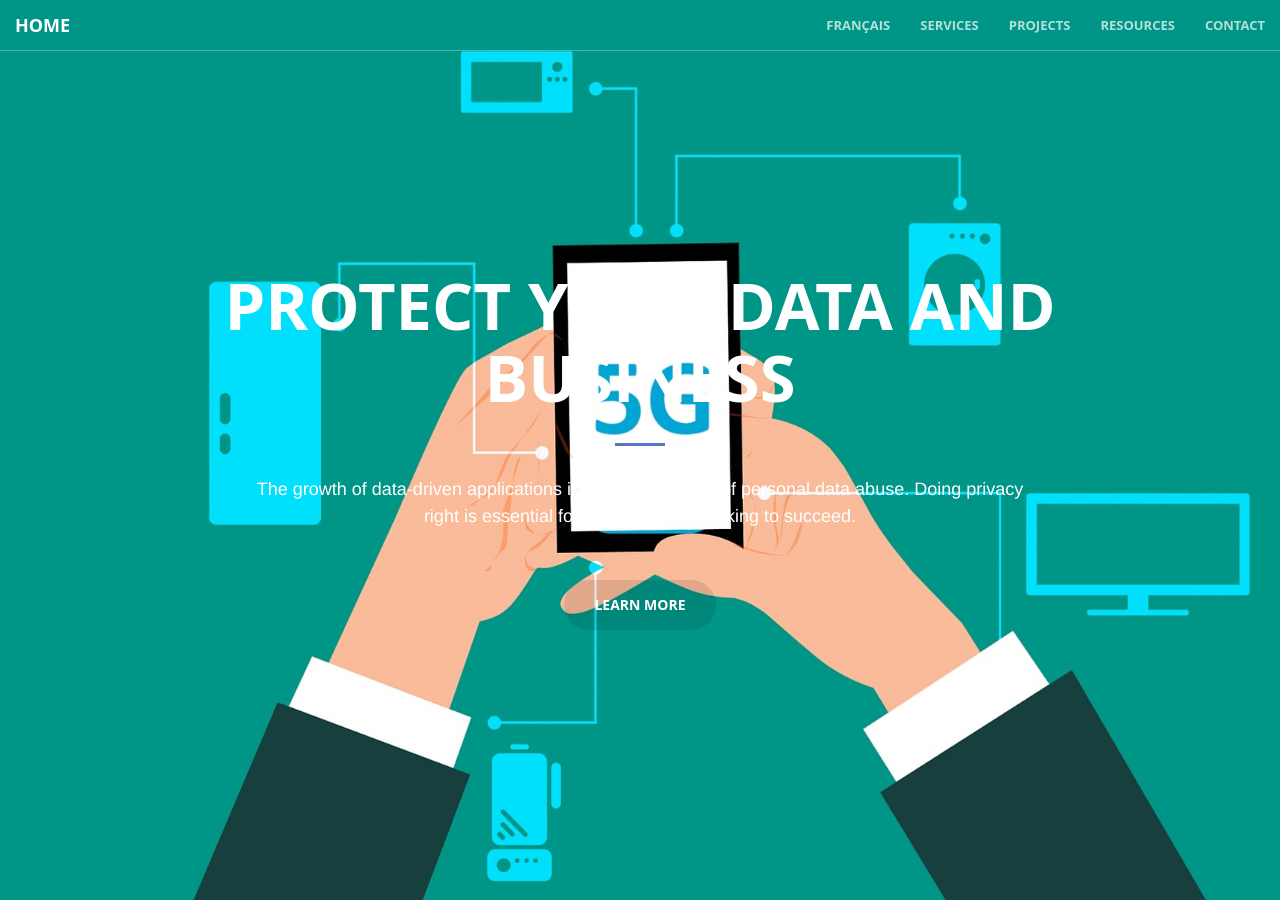
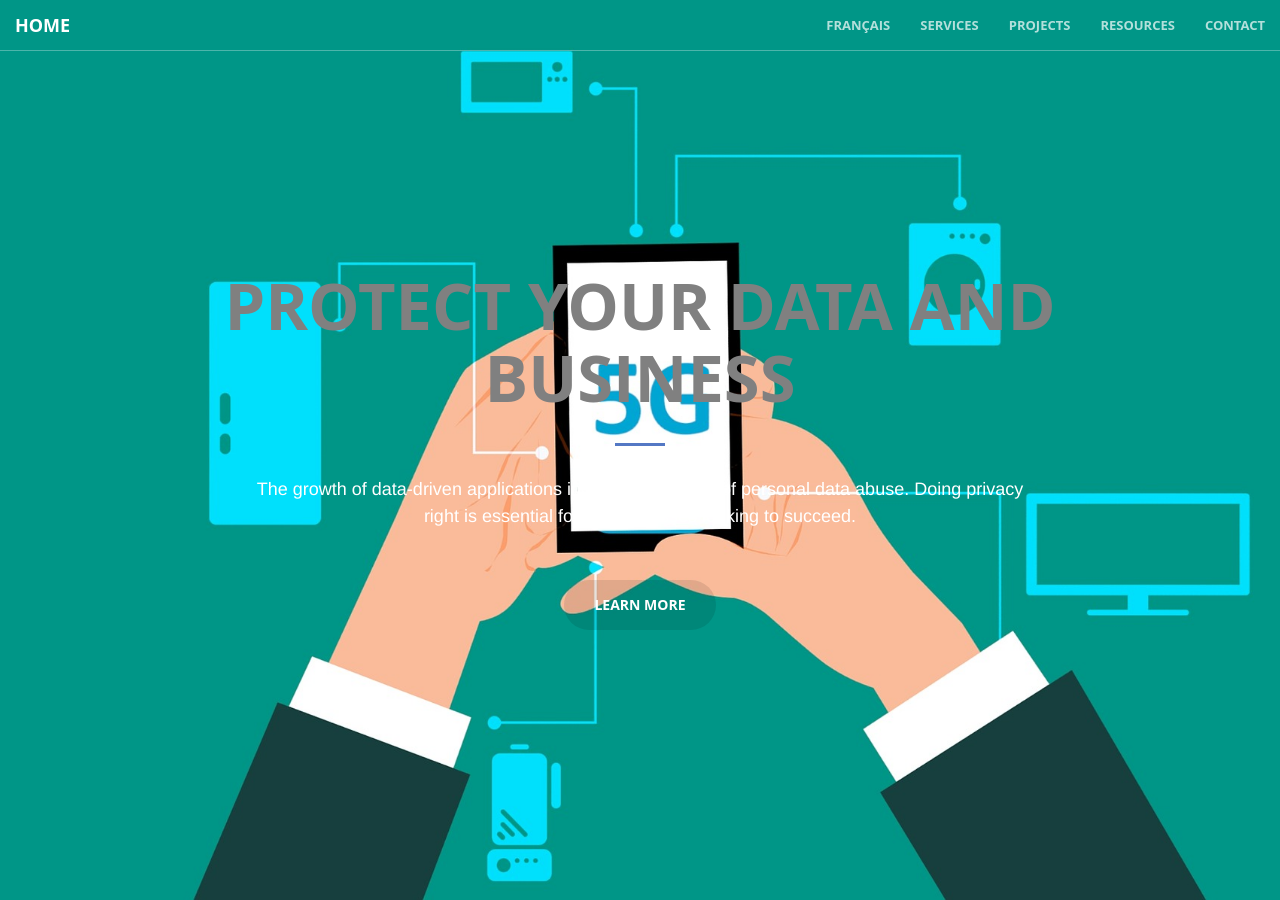
Before and after one commit to riod4/riod4.github.io, a Jekyll site: the page built from index.html, in a window 1280 px wide and 900 px high. Built offline with Jekyll 4.4.1, drawn with Linux system fonts in a browser that asks for light colours; comment, search, counter and statistics services are not loaded.

Commit message:
header text color

```diff
--- a/_sass/_base.scss
+++ b/_sass/_base.scss
@@ -199,7 +199,8 @@ header {
     background-position: center;
     background-image: url('../img/header.jpg');
     text-align: center;
-    color: white;
+    // mod header text
+    color: grey;
     .header-content {
         position: relative;
         text-align: center;
```
